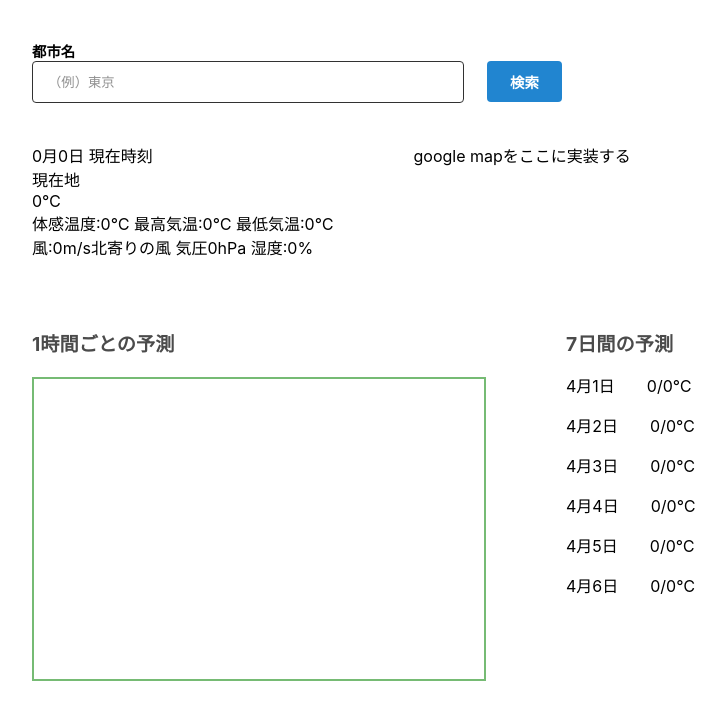
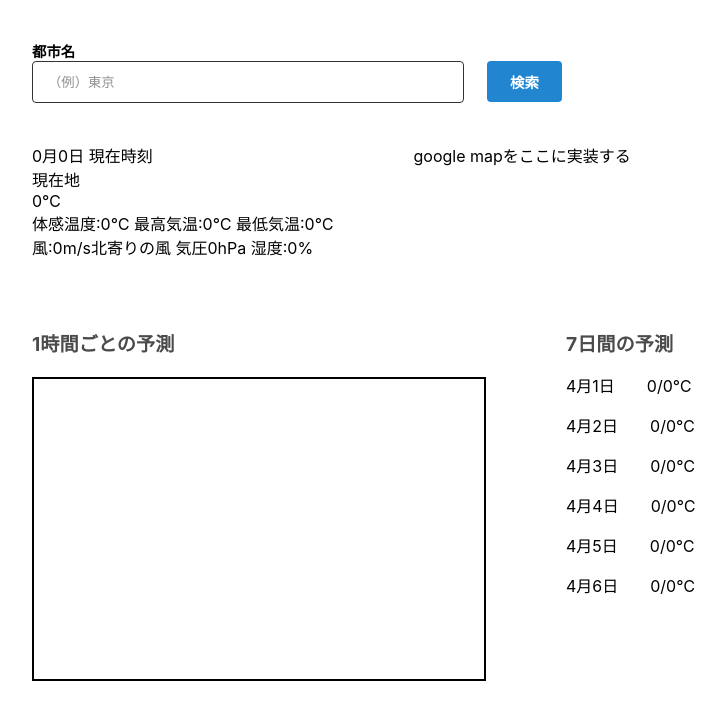
Before and after one commit to Yuta-Tsutsumi/weather-app, a React (Create React App) app: page / in a window 1280 px wide. Shown: the top 720 px of the page, without its empty margins (208-933 px from the left). Built offline with nearby package versions, Linux system fonts and the light colour scheme.

Commit message:
ボーダーの色（緑→黒）

```diff
--- a/src/components/molecules/HourlyForecastGraph/HourlyForecastGraph.module.scss
+++ b/src/components/molecules/HourlyForecastGraph/HourlyForecastGraph.module.scss
@@ -8,5 +8,5 @@
 .HourlyForecastGraph {
   width: 450px;
   height: 300px;
-  border: 2px solid #76bb74;
+  border: 2px solid #000;
 }
```
